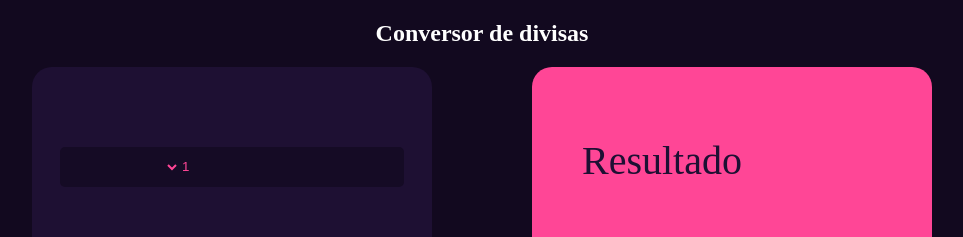
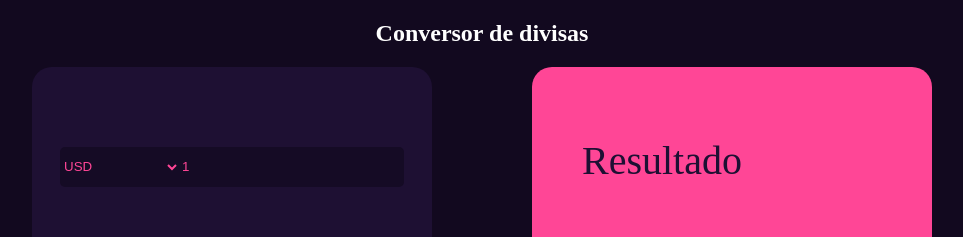
Before and after one commit to JuanManuelFernandez/Conversor-De-Monedas, a React (Vite) app in the folder conversor-divisas/: page / in a window 1280 px wide. Shown: the top 237 px of the page, without its empty margins (158-1121 px from the left). Built offline with nearby package versions, Linux system fonts and the light colour scheme.

Commit message:
Cambio de API
La anterior API no soportaba el formato ARS

```diff
--- a/conversor-divisas/src/App.jsx
+++ b/conversor-divisas/src/App.jsx
@@ -2,14 +2,15 @@ import { useState } from 'react'
 import './App.css'
 
 function App() {
-  const [actual, setActual] = useState('USD'); //Moneda de origen
+  const [actual, setActual] = useState(''); //Moneda de origen
   const [equivalente, setEquivalente] = useState('EUR'); //Moneda destino
   const [cantidad, setCantidad] = useState(1); //Guarda el monto que se quiere convertir
   const [resultado, setResultado] = useState(null); //Guarda el resultado final convertido
 
   const convertir = async () => {
     try{
-      const res = await fetch(`https://api.frankfurter.dev/v1/latest?amount=${cantidad}&from=${actual}&to=${equivalente}`)
+      console.log(actual)
+      const res = await fetch(`https://open.er-api.com/v6/latest/${actual}`)
       const data = await res.json();
       console.log(data);
       const rate = data.rates[equivalente];
@@ -31,9 +32,9 @@ function App() {
           <div className='BoxIzq'>
             <div className='ContenedorTipo'>
               <select className='SelectTipo' value={actual} onChange={e => setActual(e.target.value)}>
-                <option value='USD'></option>
-                <option value='EUR'></option>
-                <option value='ARS'></option>
+                <option value='USD'>USD</option>
+                <option value='EUR'>EUR</option>
+                <option value='ARS'>ARS</option>
               </select>
               <input className='InputMonto' type='number' value={cantidad} onChange={e => setCantidad(e.target.value)}></input>
             </div>
```
